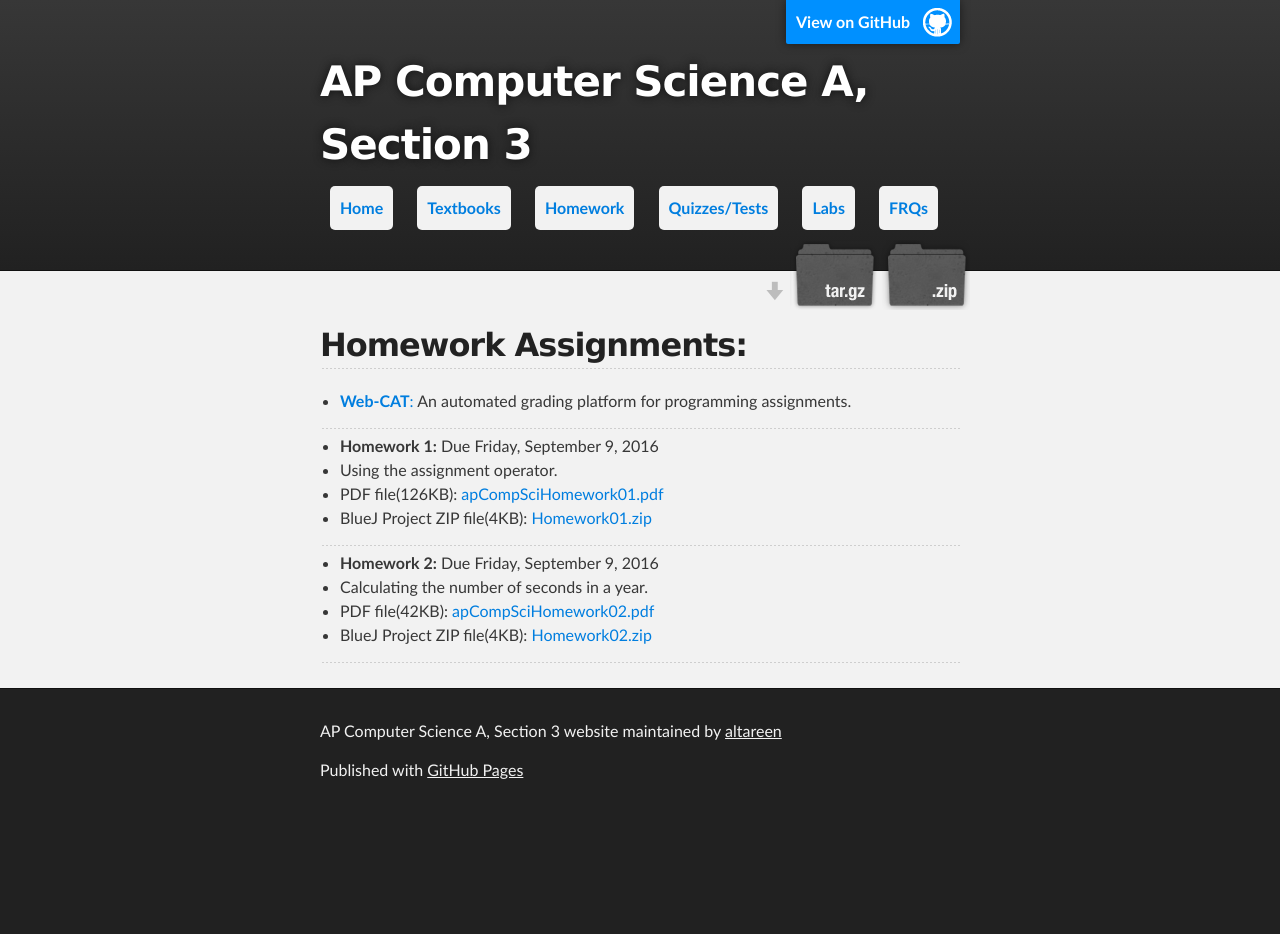
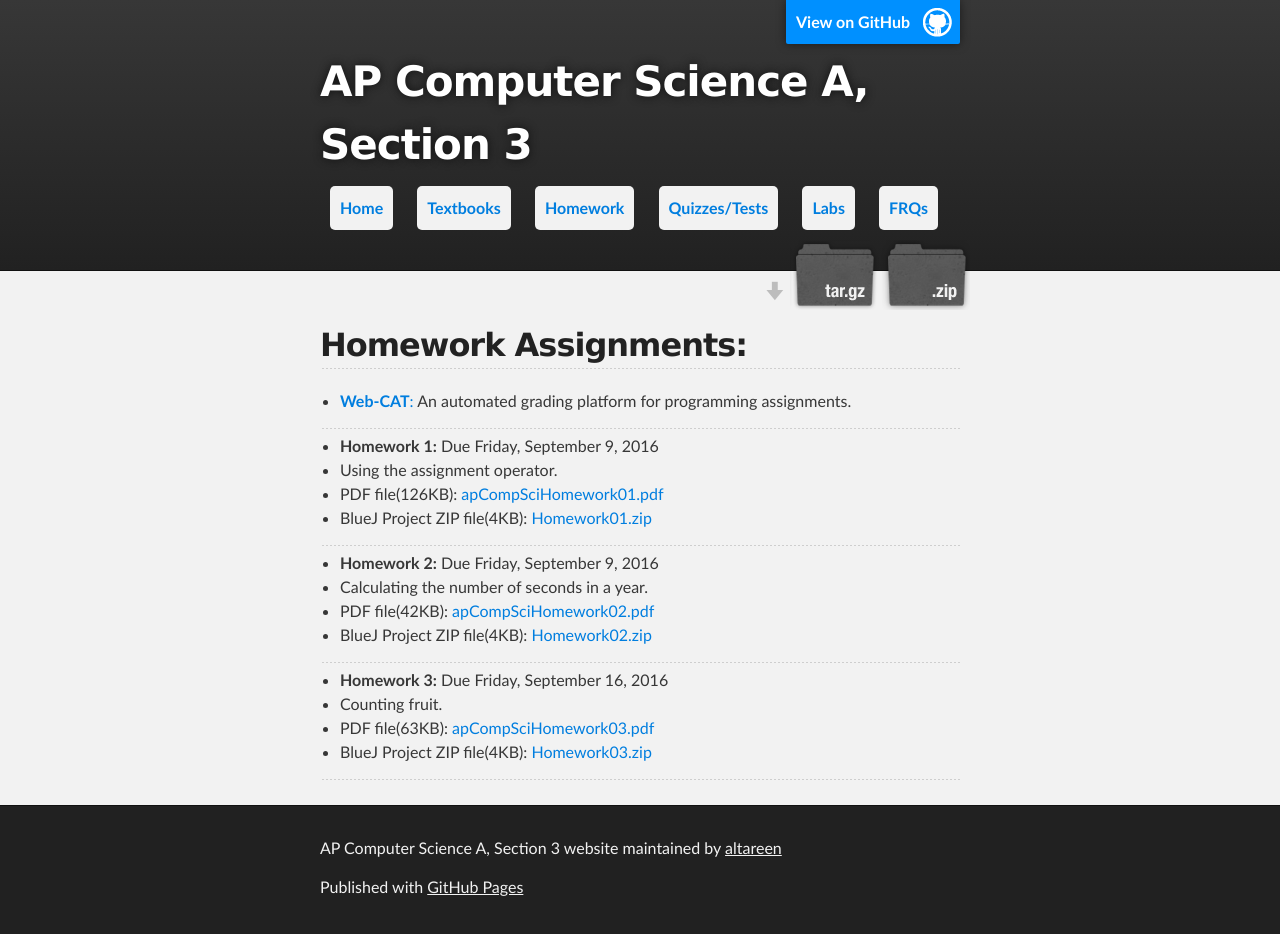
Before and after one commit to ynot1609/apcompsci3, a Jekyll site: the page built from homework/index.md, in a window 1280 px wide. Built offline with Jekyll 4.4.1, drawn with Linux system fonts in a browser that asks for light colours; before the commit the page ends 900 px from its top, so only the background shows below that.

Commit message:
Added HW3

```diff
--- a/homework/index.md
+++ b/homework/index.md
@@ -21,3 +21,10 @@ title: Homework Assignments
 + BlueJ Project ZIP file(4KB): [Homework02.zip](/apcompsci3/assets/Homework02.zip)
 
 ---
+
++ **Homework 3:** Due Friday, September 16, 2016
++ Counting fruit.
++ PDF file(63KB): [apCompSciHomework03.pdf](/apcompsci3/assets/apCompSciHomework03.pdf)
++ BlueJ Project ZIP file(4KB): [Homework03.zip](/apcompsci3/assets/Homework03.zip)
+
+---
```
Also changed, not shown: 2 other files.
